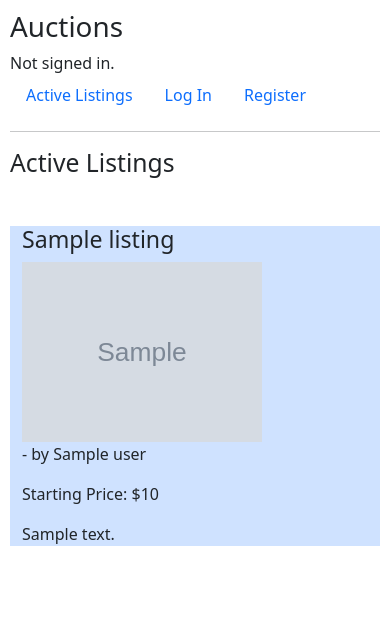
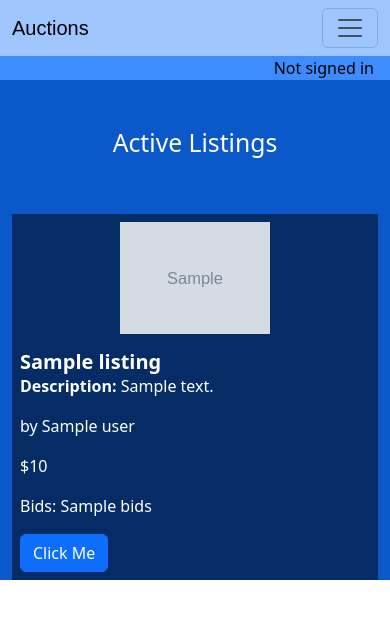
Before and after one commit to new-3/cs50-commerce2, a Django app: template auctions/templates/auctions/index.html in a window 390 px wide. Shown: the top 619 px of the page. Run offline with Django 3.2, Linux system fonts and the light colour scheme; the template is opened without the code that fills it: most values are stand-ins (such as "Sample title", 1, 10 or a date in 2020); grey boxes marked "Sample" are stand-in pictures.

Commit message:
Make page responsive Edit html

```diff
--- a/auctions/static/auctions/styles.css
+++ b/auctions/static/auctions/styles.css
@@ -1,80 +1,51 @@
-body {
-    padding: 10px;
+
+.bd-blue-100 {
+  color: #000;
+  background-color: #cfe2ff
 }
 
-.bd-placeholder-img {
-    font-size: 1.125rem;
-    text-anchor: middle;
-    -webkit-user-select: none;
-    -moz-user-select: none;
-    user-select: none;
+.bd-blue-200 {
+  color: #000;
+  background-color: #9ec5fe
 }
 
-  @media (min-width: 768px) {
-    .bd-placeholder-img-lg {
-      font-size: 3.5rem;
-    }
+.bd-blue-300 {
+  color: #000;
+  background-color: #6ea8fe
 }
 
-  .b-example-divider {
-    width: 100%;
-    height: 3rem;
-    background-color: rgba(0, 0, 0, .1);
-    border: solid rgba(0, 0, 0, .15);
-    border-width: 1px 0;
-    box-shadow: inset 0 .5em 1.5em rgba(0, 0, 0, .1), inset 0 .125em .5em rgba(0, 0, 0, .15);
+.bd-blue-400 {
+  color: #000;
+  background-color: #3d8bfd
 }
 
-  .b-example-vr {
-    flex-shrink: 0;
-    width: 1.5rem;
-    height: 100vh;
+.bd-blue-500 {
+  color: #fff;
+  background-color: #0d6efd
 }
 
-  .bi {
-    vertical-align: -.125em;
-    fill: currentColor;
+.bd-blue-600 {
+  color: #fff;
+  background-color: #0a58ca
 }
 
-  .nav-scroller {
-    position: relative;
-    z-index: 2;
-    height: 2.75rem;
-    overflow-y: hidden;
+.bd-blue-700 {
+  color: #fff;
+  background-color: #084298
 }
 
-  .nav-scroller .nav {
-    display: flex;
-    flex-wrap: nowrap;
-    padding-bottom: 1rem;
-    margin-top: -1px;
-    overflow-x: auto;
-    text-align: center;
-    white-space: nowrap;
-    -webkit-overflow-scrolling: touch;
+.bd-blue-800 {
+  color: #fff;
+  background-color: #052c65
 }
 
-  .btn-bd-primary {
-    --bd-violet-bg: #712cf9;
-    --bd-violet-rgb: 112.520718, 44.062154, 249.437846;
-
-    --bs-btn-font-weight: 600;
-    --bs-btn-color: var(--bs-white);
-    --bs-btn-bg: var(--bd-violet-bg);
-    --bs-btn-border-color: var(--bd-violet-bg);
-    --bs-btn-hover-color: var(--bs-white);
-    --bs-btn-hover-bg: #6528e0;
-    --bs-btn-hover-border-color: #6528e0;
-    --bs-btn-focus-shadow-rgb: var(--bd-violet-rgb);
-    --bs-btn-active-color: var(--bs-btn-hover-color);
-    --bs-btn-active-bg: #5a23c8;
-    --bs-btn-active-border-color: #5a23c8;
+.bd-blue-900 {
+  color: #fff;
+  background-color: #031633
 }
 
-  .bd-mode-toggle {
-    z-index: 1500;
+.logo {
+  font-family: 'Arial', sans-serif;
+  font-size: 2em;
+  color: #333;
 }
-
-  .bd-mode-toggle .dropdown-menu .active .bi {
-    display: block !important;
-  }
--- a/auctions/templates/auctions/index.html
+++ b/auctions/templates/auctions/index.html
@@ -1,22 +1,33 @@
 {% extends "auctions/layout.html" %}
+{% load static %}
 
 {% block body %}
-    <h2>Active Listings</h2>
+    <h2 class="text-center py-5">Active Listings</h2>
+        {% for listing in listings %}
+        <div class="container-lg my-2 bd-blue-800">
+            <div class="row">
+                <div class="p-2 col-sm-4 col-lg-2">
+                    {% if listing.image_url %}
+                    <img class="d-block align-middle mx-auto" src="{{ listing.image_url }}", style="max-width:150px; max-height:150px; width: auto; height: auto;object-fit: contain;" alt="no image">
+                    {% else %}
+                    <img class="d-block align-middle mx-auto" src="{% static 'auctions/images/noimg.svg' %}" style="width:150px; height: 150px;">
+                    {% endif %}
+                </div>
+                <div class="p-2 col-sm-4 col-lg">
+                    <h5 class="card-title"><strong>{{ listing.title }}</strong></h5>
+                    <p><strong>Description: </strong>{{ listing.desc }}</p>
+                    <p>by {{ listing.user }}</p>
+                    <p>${{ listing.start_price }}</p>
+                    <p>Bids: {{ listing.bids }}</p>
+                    <a href="#" class="btn btn-primary">Click Me</a>
+                </div>
+            </div>
 
-    {% for listing in listings %}
-    <div class="container mt-5 bg-primary-subtle w-80 text-left">
-        <h3>{{ listing.title }}</h3>
-        <div class="img-container bg-dark-subtle w-50 text-center">
-            {% if listing.image_url %}
-            <img src="{{ listing.image_url }}", width=240>
-            {% else %}
-            <p>No image</p>
-            {% endif %}
+
         </div>
+    {% endfor %}
 
-        <p>- by {{ listing.user }}</p>
-        <p> Starting Price: ${{ listing.start_price }} </p>
-        <p>{{ listing.desc }}</p>
     </div>
-    {% endfor %}
+
+
 {% endblock %}
--- a/auctions/templates/auctions/layout.html
+++ b/auctions/templates/auctions/layout.html
@@ -11,39 +11,44 @@
     <link href="https://cdn.jsdelivr.net/npm/bootstrap@5.3.3/dist/css/bootstrap.min.css" rel="stylesheet" integrity="sha384-QWTKZyjpPEjISv5WaRU9OFeRpok6YctnYmDr5pNlyT2bRjXh0JMhjY6hW+ALEwIH" crossorigin="anonymous">
   </head>
   <body>
-    <h1>Auctions</h1>
-        <div>
-            {% if user.is_authenticated %}
-                Signed in as <strong>{{ user.username }}</strong>.
-            {% else %}
-                Not signed in.
-            {% endif %}
 
+    <!-- Navbar -->
+    <nav class="navbar navbar-expand-lg bd-blue-200">
+        <div class="container-fluid">
+          <a class="navbar-brand logo" href="#">Auctions</a>
+          <button class="navbar-toggler" type="button" data-bs-toggle="collapse" data-bs-target="#navbarNavAltMarkup" aria-controls="navbarNavAltMarkup" aria-expanded="false" aria-label="Toggle navigation">
+            <span class="navbar-toggler-icon"></span>
+          </button>
+          <div class="collapse navbar-collapse" id="navbarNavAltMarkup">
+            <div class="navbar-nav">
+              <a class="nav-link" href="{% url 'index' %}">Active Listings</a>
+              <a class="nav-link" href="{% url 'index' %}">Closed Listings</a>
+              {% if user.is_authenticated %}
+              <a class="nav-link" href="{% url 'create' %}">Create Listing</a>
+              <a class="nav-link" href="{% url 'logout' %}">Log Out</a>
+              {% else %}
+              <a class="nav-link" href="{% url 'login' %}">Log In</a>
+              <a class="nav-link" href="{% url 'register' %}">Register</a>
+              {% endif %}
+            </div>
+          </div>
         </div>
-        <ul class="nav">
-            <li class="nav-item">
-                <a class="nav-link" href="{% url 'index' %}">Active Listings</a>
-            </li>
-            {% if user.is_authenticated %}
-                <li class="nav-item">
-                    <a class="nav-link" href="{% url 'create' %}">Create Listing</a>
-                </li>
-                <li class="nav-item">
-                    <a class="nav-link" href="{% url 'logout' %}">Log Out</a>
-                </li>
-            {% else %}
-                <li class="nav-item">
-                    <a class="nav-link" href="{% url 'login' %}">Log In</a>
-                </li>
-                <li class="nav-item">
-                    <a class="nav-link" href="{% url 'register' %}">Register</a>
-                </li>
-            {% endif %}
-        </ul>
-        <hr>
+      </nav>
+
+      <!-- Login Status -->
+    <div class="text-end bd-blue-400 px-3">
+        {% if user.is_authenticated %}
+        Signed in as <strong>{{ user.username }}</strong>
+        {% else %}
+        Not signed in
+        {% endif %}
+    </div>
+
+    <!-- Extending Area -->
+    <div class="container-fluid bd-blue-600">
         {% block body %}
         {% endblock %}
-
+    </div>
     <script src="https://cdn.jsdelivr.net/npm/bootstrap@5.3.3/dist/js/bootstrap.bundle.min.js" integrity="sha384-YvpcrYf0tY3lHB60NNkmXc5s9fDVZLESaAA55NDzOxhy9GkcIdslK1eN7N6jIeHz" crossorigin="anonymous"></script>
   </body>
 </html>
```
Also changed, not shown: auctions/static/auctions/images/noimg.svg (added). Lines whose indentation alone changed are shown as unchanged.
